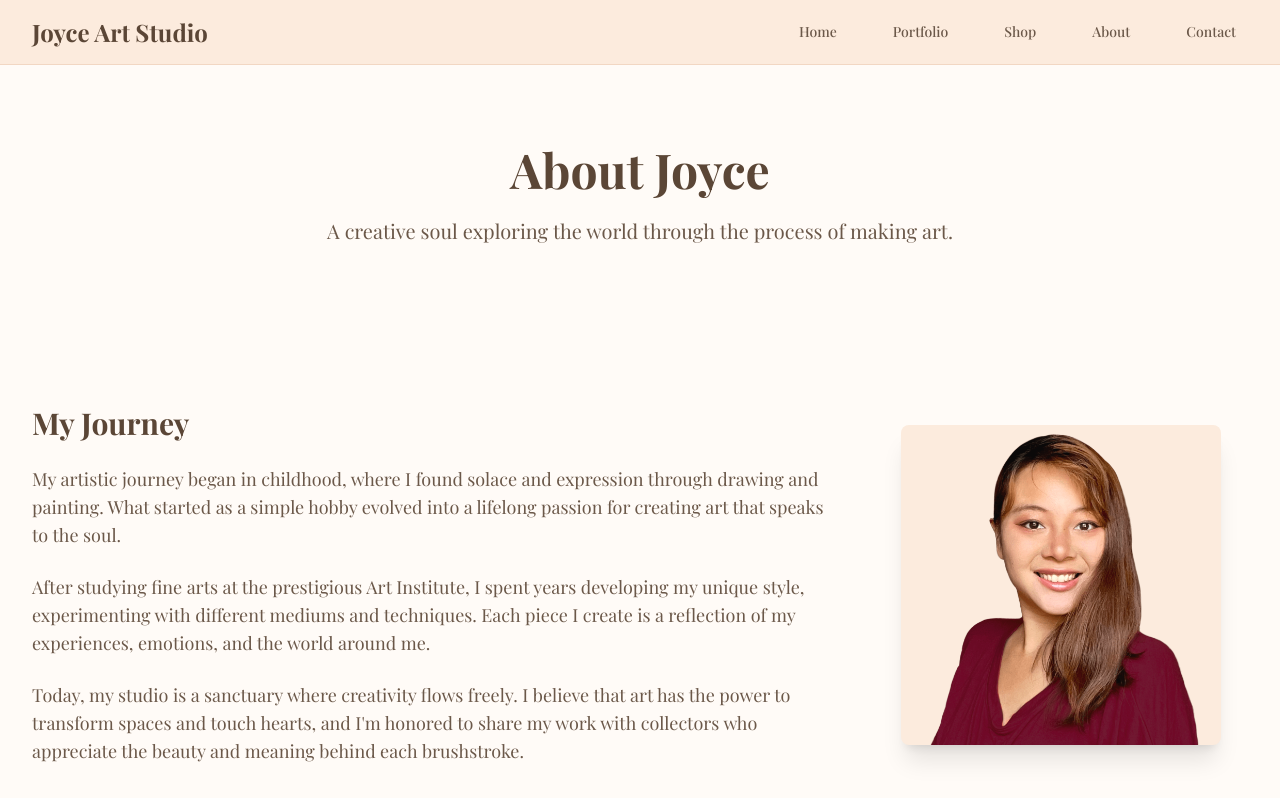
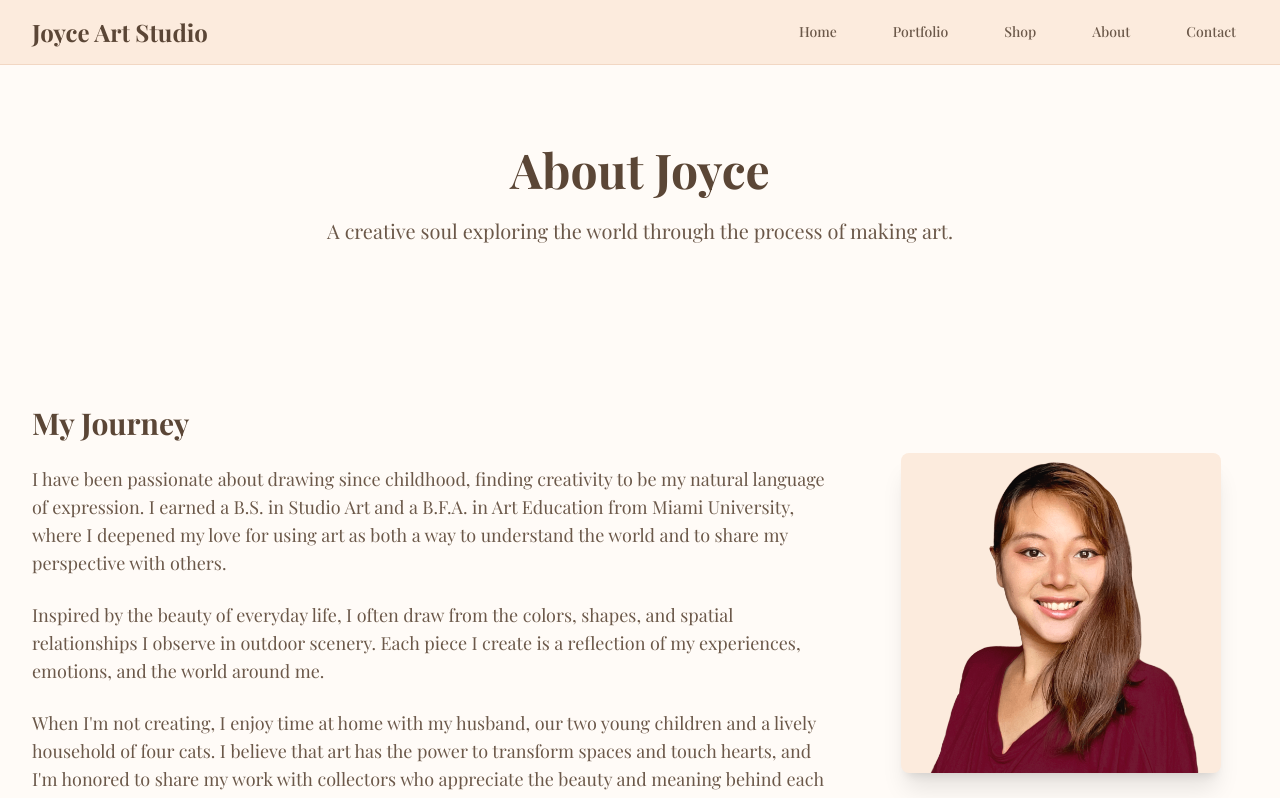
Before and after one commit to JoyRasfeld/joyce-website, a Next.js app: page /about in a window 1280 px wide. Shown: the top 798 px of the page. Built offline with nearby package versions, Linux system fonts and the light colour scheme; a web font is replaced by a local one.

Commit message:
update about me

```diff
--- a/src/app/about/page.tsx
+++ b/src/app/about/page.tsx
@@ -27,22 +27,24 @@ export default function About() {
                 My Journey
               </h2>
               <p className="text-lg text-earth-brown-2 mb-6">
-                My artistic journey began in childhood, where I found solace and
-                expression through drawing and painting. What started as a
-                simple hobby evolved into a lifelong passion for creating art
-                that speaks to the soul.
+                I have been passionate about drawing since childhood, finding
+                creativity to be my natural language of expression. I earned a
+                B.S. in Studio Art and a B.F.A. in Art Education from Miami
+                University, where I deepened my love for using art as both a way
+                to understand the world and to share my perspective with others.
               </p>
               <p className="text-lg text-earth-brown-2 mb-6">
-                After studying fine arts at the prestigious Art Institute, I
-                spent years developing my unique style, experimenting with
-                different mediums and techniques. Each piece I create is a
-                reflection of my experiences, emotions, and the world around me.
+                Inspired by the beauty of everyday life, I often draw from the
+                colors, shapes, and spatial relationships I observe in outdoor
+                scenery. Each piece I create is a reflection of my experiences,
+                emotions, and the world around me.
               </p>
               <p className="text-lg text-earth-brown-2">
-                Today, my studio is a sanctuary where creativity flows freely. I
+                When I'm not creating, I enjoy time at home with my husband, our
+                two young children and a lively household of four cats. I
                 believe that art has the power to transform spaces and touch
-                hearts, and I&apos;m honored to share my work with collectors
-                who appreciate the beauty and meaning behind each brushstroke.
+                hearts, and I'm honored to share my work with collectors who
+                appreciate the beauty and meaning behind each brushstroke.
               </p>
             </div>
             <div className="relative">
--- a/src/app/page.tsx
+++ b/src/app/page.tsx
@@ -169,16 +169,19 @@ export default function Home() {
                 Meet Joyce
               </h2>
               <p className="text-lg text-earth-brown-2 mb-6">
-                With over 15 years of experience in fine arts, Joyce creates
-                pieces that blend traditional techniques with contemporary
-                vision. Her work spans from intimate portraits to expansive
-                landscapes, each piece infused with emotion and meaning.
+                Joyce Rasfeld has been passionate about drawing since childhood,
+                finding creativity to be her natural language of expression. She
+                earned a B.S. in Studio Art and a B.F.A. in Art Education from
+                Miami University, where she deepened her love for using art as
+                both a way to understand the world and to share her perspective
+                with others.
               </p>
               <p className="text-lg text-earth-brown-2 mb-8">
-                Based in the heart of the art community, Joyce draws inspiration
-                from nature, human emotion, and the interplay of light and
-                shadow. Her studio is a space where creativity flows freely and
-                every brushstroke tells a story.
+                Inspired by the beauty of everyday life, Joyce often draws from
+                the colors, shapes, and spatial relationships she observes in
+                outdoor scenery. When she isn't creating, she enjoys time at
+                home with her husband, their two young children and a lively
+                household of four cats.
               </p>
               <Link
                 href="/about"
```
